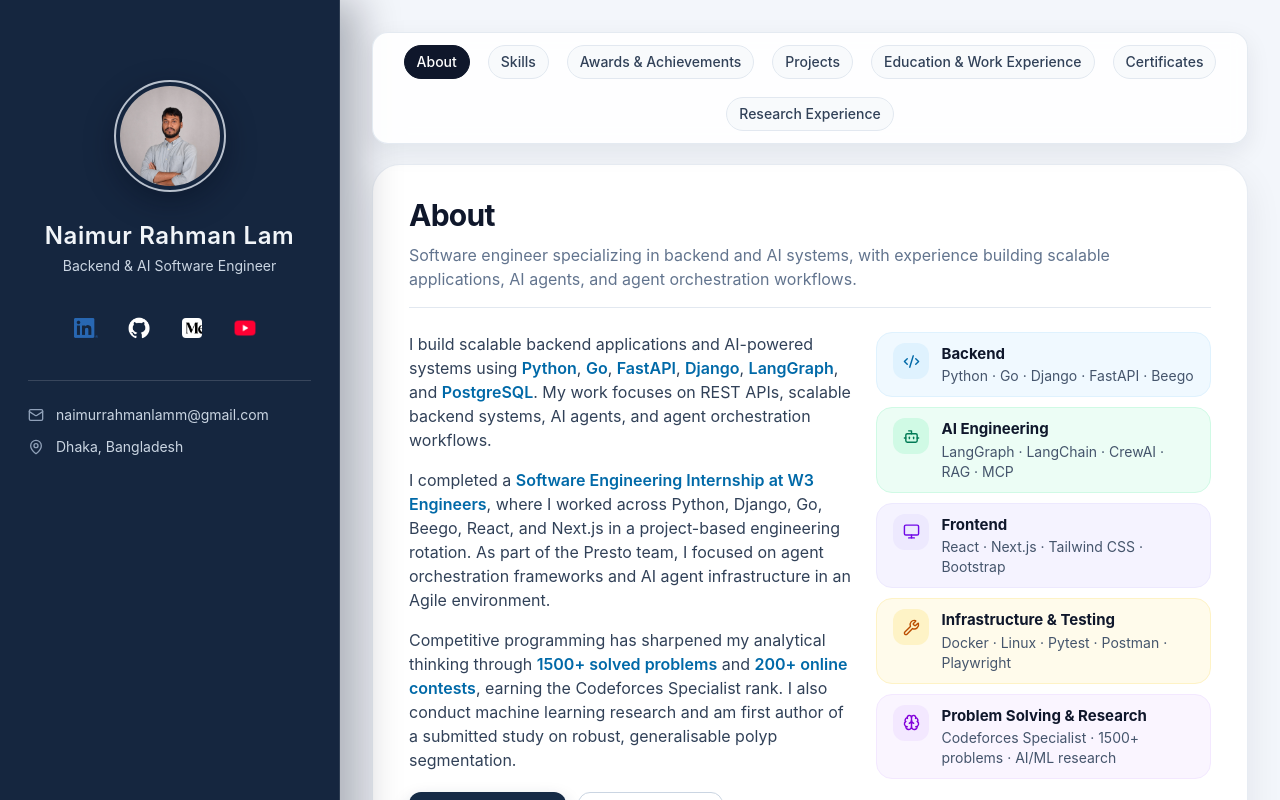
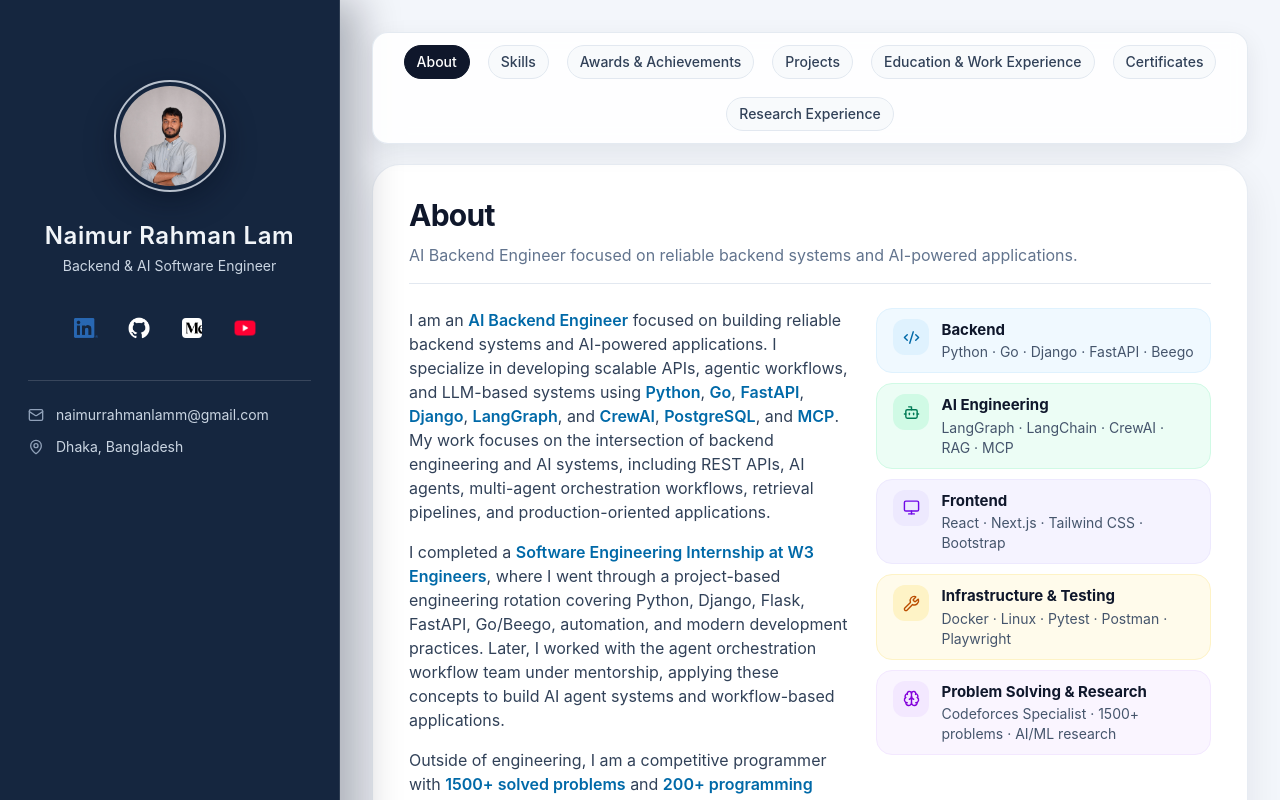
Before and after one commit to NaimurRahmannn/Portfolio-Project, a React (Vite) app: page /about in a window 1280 px wide. Shown: the top 800 px of the page. Built offline with nearby package versions, Linux system fonts and the light colour scheme.

Commit message:
fix: profile summary

```diff
--- a/src/components/AboutSection.jsx
+++ b/src/components/AboutSection.jsx
@@ -86,8 +86,7 @@ export default function AboutSection() {
                 <header>
                     <h1 className="text-2xl font-bold tracking-tight text-slate-900 sm:text-3xl">About</h1>
                     <p className="mt-2.5 max-w-3xl text-[15px] leading-6 text-slate-500 sm:text-base">
-                        Software engineer specializing in backend and AI systems, with experience building scalable
-                        applications, AI agents, and agent orchestration workflows.
+                        AI Backend Engineer focused on reliable backend systems and AI-powered applications.
                     </p>
                     <div className="mt-4 h-px w-full bg-slate-200" />
                 </header>
@@ -96,27 +95,24 @@ export default function AboutSection() {
                     <div>
                         <div className="space-y-4 text-[15px] leading-6 text-slate-700 sm:text-base">
                             <p>
-                                I build scalable backend applications and AI-powered systems using{' '}
+                                I am an <span className="font-semibold text-sky-700">AI Backend Engineer</span> focused on building reliable backend systems and AI-powered applications. I specialize in developing scalable APIs, agentic workflows, and LLM-based systems using{' '}
                                 <span className="font-semibold text-sky-700">Python</span>,{' '}
                                 <span className="font-semibold text-sky-700">Go</span>,{' '}
                                 <span className="font-semibold text-sky-700">FastAPI</span>,{' '}
                                 <span className="font-semibold text-sky-700">Django</span>,{' '}
                                 <span className="font-semibold text-sky-700">LangGraph</span>, and{' '}
-                                <span className="font-semibold text-sky-700">PostgreSQL</span>. My work focuses on REST APIs,
-                                scalable backend systems, AI agents, and agent orchestration workflows.
+                                <span className="font-semibold text-sky-700">CrewAI</span>,{' '}
+                                <span className="font-semibold text-sky-700">PostgreSQL</span>, and{' '}
+                                <span className="font-semibold text-sky-700">MCP</span>. My work focuses on the intersection of backend engineering and AI systems, including REST APIs, AI agents, multi-agent orchestration workflows, retrieval pipelines, and production-oriented applications.
                             </p>
                             <p>
-                                I completed a <span className="font-semibold text-sky-700">Software Engineering Internship at W3 Engineers</span>,
-                                where I worked across Python, Django, Go, Beego, React, and Next.js in a project-based
-                                engineering rotation. As part of the Presto team, I focused on agent orchestration
-                                frameworks and AI agent infrastructure in an Agile environment.
+                                I completed a <span className="font-semibold text-sky-700">Software Engineering Internship at W3 Engineers</span>, where I went through a project-based engineering rotation covering Python, Django, Flask, FastAPI, Go/Beego, automation, and modern development practices. Later, I worked with the agent orchestration workflow team under mentorship, applying these concepts to build AI agent systems and workflow-based applications.
                             </p>
                             <p>
-                                Competitive programming has sharpened my analytical thinking through{' '}
+                                Outside of engineering, I am a competitive programmer with{' '}
                                 <span className="font-semibold text-sky-700">1500+ solved problems</span> and{' '}
-                                <span className="font-semibold text-sky-700">200+ online contests</span>, earning the
-                                Codeforces Specialist rank. I also conduct machine learning research and am first author
-                                of a submitted study on robust, generalisable polyp segmentation.
+                                <span className="font-semibold text-sky-700">200+ programming contests</span>, achieving the Codeforces Specialist rank. I also have machine learning research experience as the{' '}
+                                <span className="font-semibold text-sky-700">first author</span> of a submitted study on robust generalisable polyp segmentation.
                             </p>
                         </div>
 
--- a/src/components/PortfolioSidebar.jsx
+++ b/src/components/PortfolioSidebar.jsx
@@ -7,9 +7,9 @@ export default function PortfolioSidebar({
     profileImage = '/profile.jpg',
     email = 'naimurrahmanlamm@gmail.com',
     location = 'Dhaka, Bangladesh',
-    linkedinUrl = '#',
-    githubUrl = '#',
-    mediumUrl = '#',
+    linkedinUrl = 'https://www.linkedin.com/in/niamur-rahman--/',
+    githubUrl = 'https://github.com/NaimurRahmannn',
+    mediumUrl = 'https://medium.com/@naimurrahmanlamm',
     youtubeUrl = '#',
 }) {
     const socialLinks = [
```
